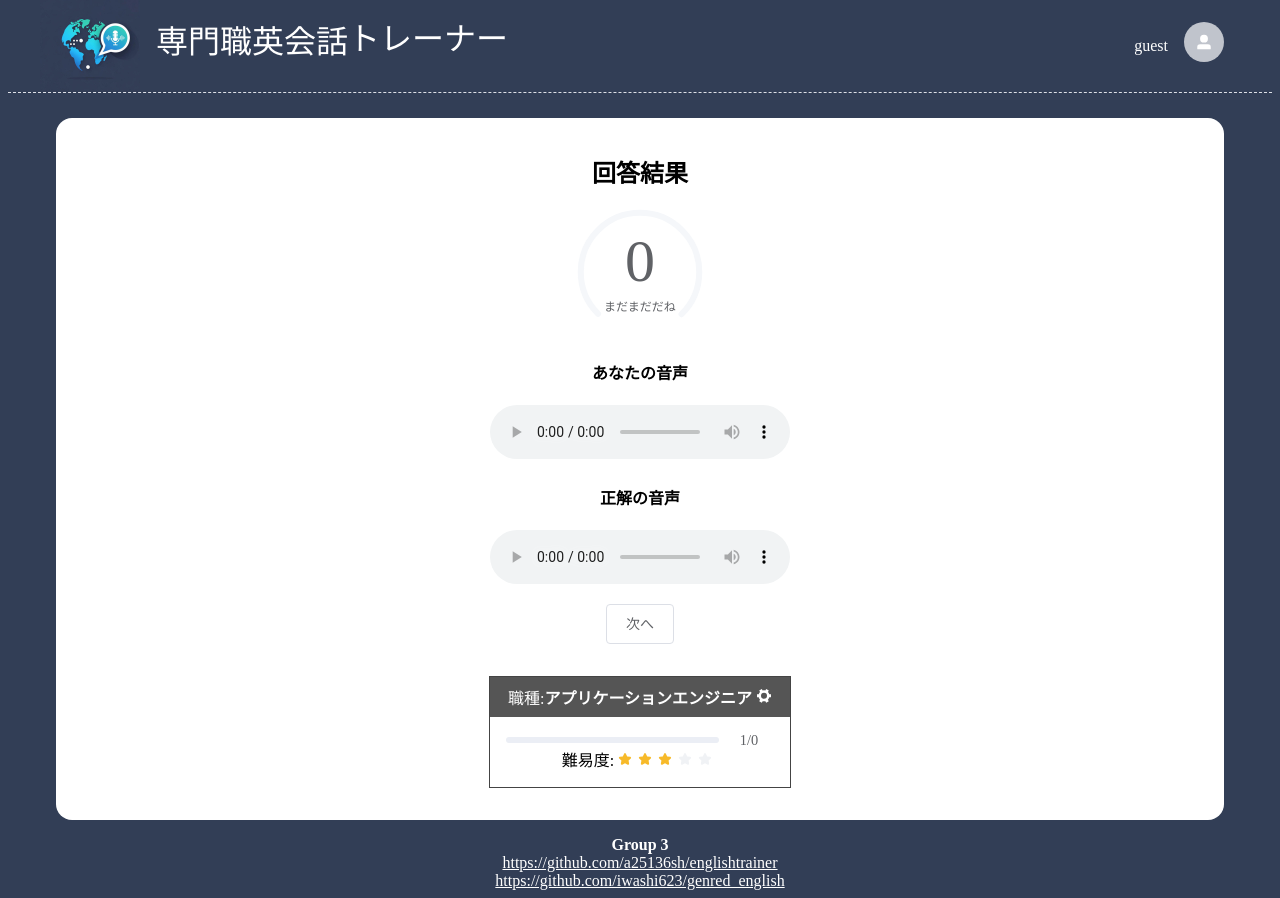
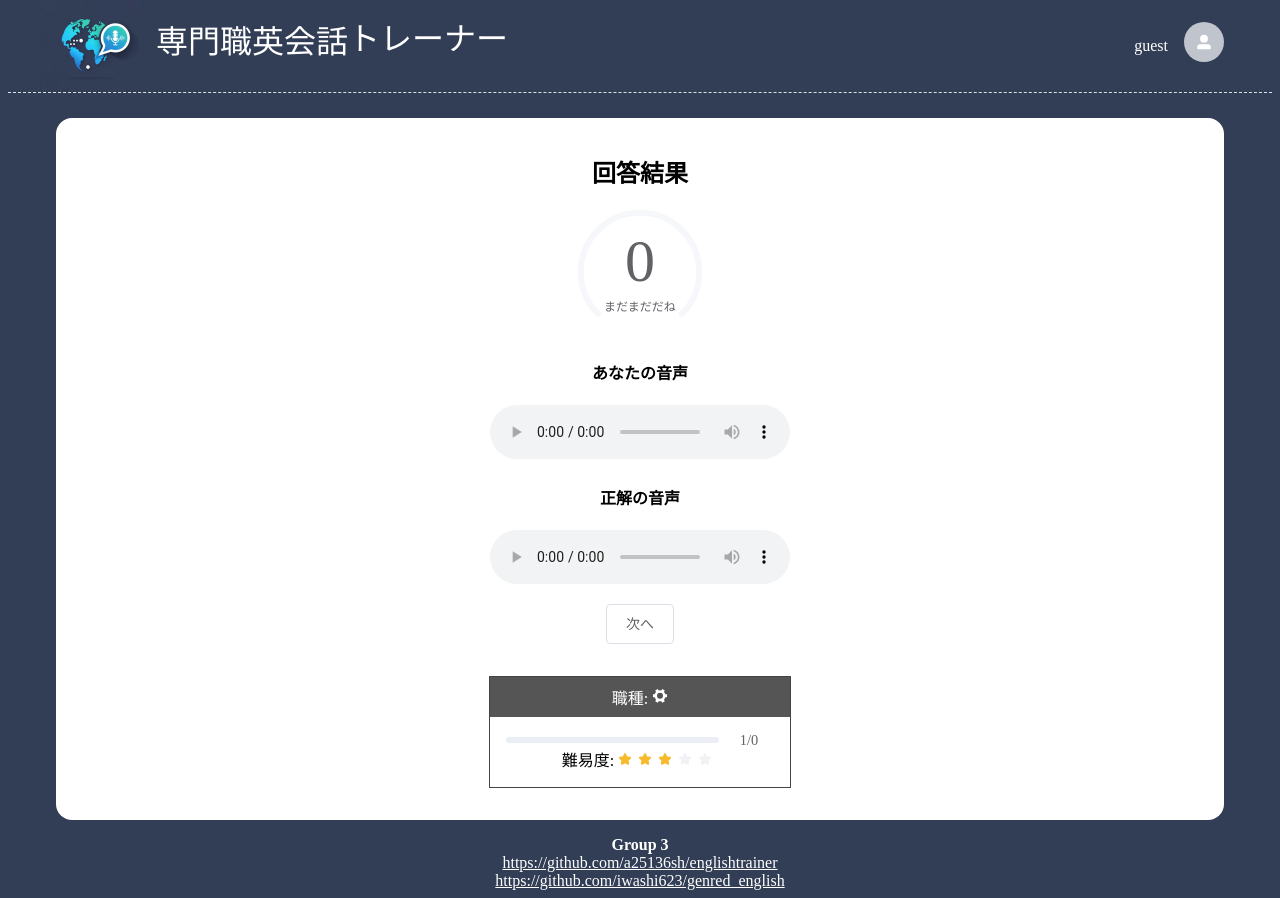
Before and after one commit to a25136sh/englishtrainer, a Vue app: page /result in a window 1280 px wide. Built offline with nearby package versions, Linux system fonts and the light colour scheme; a web font is replaced by a local one.

Commit message:
load genres

```diff
--- a/src/assets/main.css
+++ b/src/assets/main.css
@@ -80,6 +80,7 @@ footer.et_footer a {
 .jobcard {
   width: 100%;
   margin-top: 3em;
+  display: none;
 }
 
 .jobimage {
--- a/src/stores/genre.ts
+++ b/src/stores/genre.ts
@@ -1,21 +1,40 @@
 import { ref } from 'vue'
 import { defineStore } from 'pinia'
+import { ElMessage } from 'element-plus'
+import axios from 'axios'
 
 export const useGenreStore = defineStore('genre', () => {
-  const genres = ref([
-    {
-      name: 'アプリケーションエンジニア',
-      id: 1,
-    },
-    {
-      name: '医者',
-      id: 2,
-    },
-    {
-      name: 'プロジェクトマネージャ',
-      id: 3,
-    },
-  ])
+  const genres = ref<
+    Array<{
+      id: number
+      name: string
+      display_name: string
+      created_at: string
+    }>
+  >([])
 
-  return { genres }
+  const loadGenre = () => {
+    axios
+      .get(`${import.meta.env.VITE_API_HOST}/genres`)
+      .then((response) => {
+        console.log(response.data)
+        genres.value = response.data.genres
+      })
+      .catch((error) => {
+        ElMessage.error({
+          message: '職種の取得に失敗しました',
+        })
+        console.error(error)
+        genres.value = [
+          {
+            id: 1,
+            name: 'backend_engineer',
+            display_name: 'Backend Engineer',
+            created_at: '2025-11-07T15:29:10',
+          },
+        ]
+      })
+  }
+
+  return { genres, loadGenre }
 })
--- a/src/stores/problem.ts
+++ b/src/stores/problem.ts
@@ -7,7 +7,7 @@ export const useProblemStore = defineStore('problem', () => {
   const genre = ref('1')
   const index = ref(0)
   const score = ref(0)
-  const try_file_path = ref('')
+  const tryFilePath = ref('')
   const problems = ref<
     Array<{
       id: number
@@ -17,7 +17,7 @@ export const useProblemStore = defineStore('problem', () => {
       created_at: string
     }>
   >([])
-
+  const lastTryTime = ref<Date>(new Date())
   const isLast = computed(() => {
     return problems.value.length - 1 == index.value
   })
@@ -50,7 +50,7 @@ export const useProblemStore = defineStore('problem', () => {
   }
   const clearProblem = () => {
     index.value = 0
-    try_file_path.value = ''
+    tryFilePath.value = ''
     score.value = 0
     problems.value = []
   }
@@ -59,8 +59,9 @@ export const useProblemStore = defineStore('problem', () => {
     genre,
     index,
     score,
-    try_file_path,
+    tryFilePath,
     problems,
+    lastTryTime,
     isLast,
     loadProblem,
     nextProblem,
--- a/src/views/HomeView.vue
+++ b/src/views/HomeView.vue
@@ -1,5 +1,5 @@
 <script setup lang="ts">
-import { ref } from 'vue'
+import { onMounted, ref } from 'vue'
 import { Tickets } from '@element-plus/icons-vue'
 import { ElCarousel } from 'element-plus'
 
@@ -52,6 +52,10 @@ const clickGenre = (id: number) => {
   console.log(id)
   jobCard.value.setActiveItem(id - 1)
 }
+
+onMounted(() => {
+  genreStore.loadGenre()
+})
 </script>
 
 <template>
@@ -67,7 +71,7 @@ const clickGenre = (id: number) => {
             :key="genre.id"
             border
             @click="clickGenre(genre.id)"
-            >{{ genre.name }}</el-radio
+            >{{ genre.display_name }}</el-radio
           >
         </el-radio-group>
         <div>
--- a/src/views/ResultView.vue
+++ b/src/views/ResultView.vue
@@ -47,7 +47,7 @@ onMounted(() => {
     <h4>あなたの音声</h4>
     <audio
       controls
-      :src="`https://s3.ap-northeast-1.amazonaws.com/${problemStore.try_file_path.slice(5)}`"
+      :src="`https://s3.ap-northeast-1.amazonaws.com/${problemStore.tryFilePath.slice(5)}`"
     />
     <h4>正解の音声</h4>
     <audio
--- a/src/views/TrialView.vue
+++ b/src/views/TrialView.vue
@@ -37,6 +37,8 @@ const micOn = () => {
 
           const params = new FormData()
           params.append('file', file)
+
+          problemStore.lastTryTime = new Date()
 
           axios
             .post(`${import.meta.env.VITE_API_HOST}/upload`, params)
--- a/src/views/WaitingView.vue
+++ b/src/views/WaitingView.vue
@@ -16,9 +16,13 @@ const pollingResult = () => {
       `${import.meta.env.VITE_API_HOST}/problems/${problemStore.index + 1}/result?user_id=${userStore.userId}`,
     )
     .then((response) => {
-      problemStore.score = response.data.score
-      problemStore.try_file_path = response.data.try_file_path
-      router.push({ name: 'result' })
+      if (new Date(response.data.created_at) > problemStore.lastTryTime) {
+        problemStore.score = response.data.score
+        problemStore.tryFilePath = response.data.try_file_path
+        router.push({ name: 'result' })
+      } else {
+        setTimeout(pollingResult, 700)
+      }
     })
     .catch((error) => {
       if (error.response.status == 404) {
```
